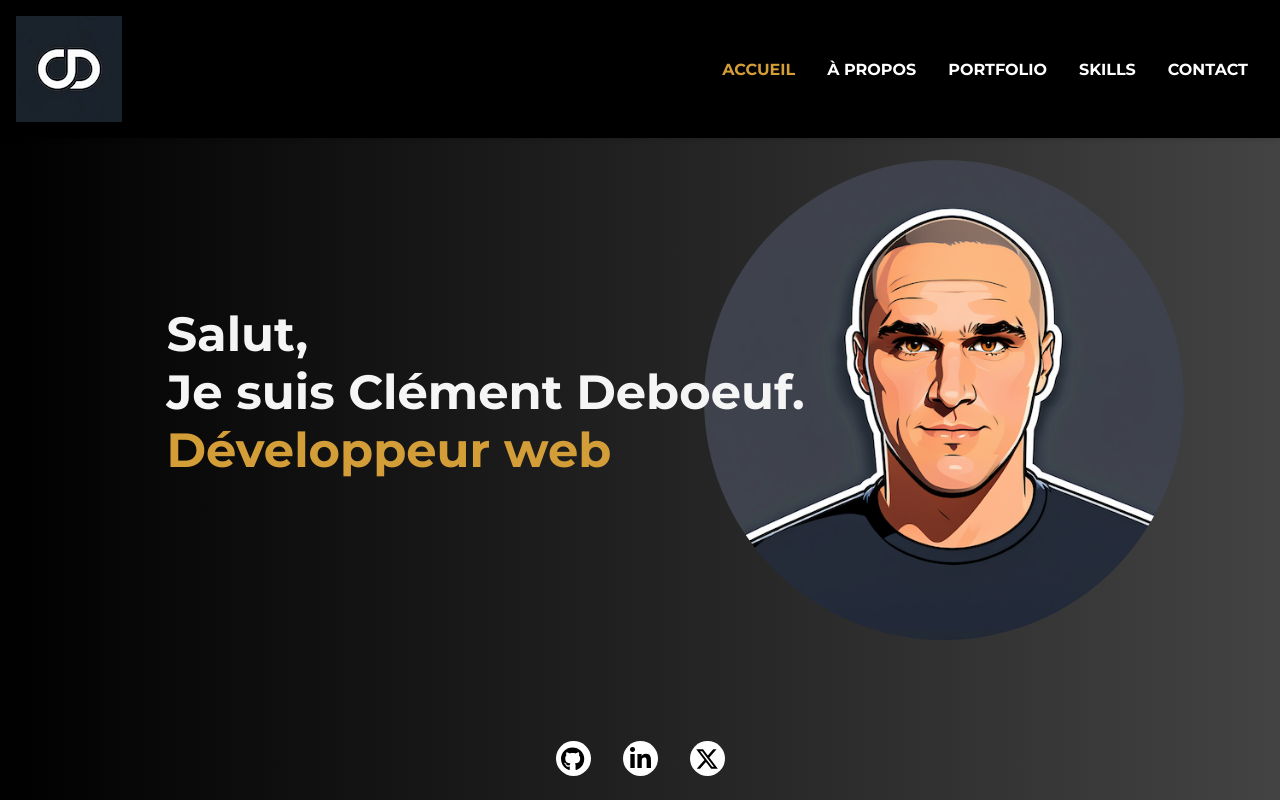
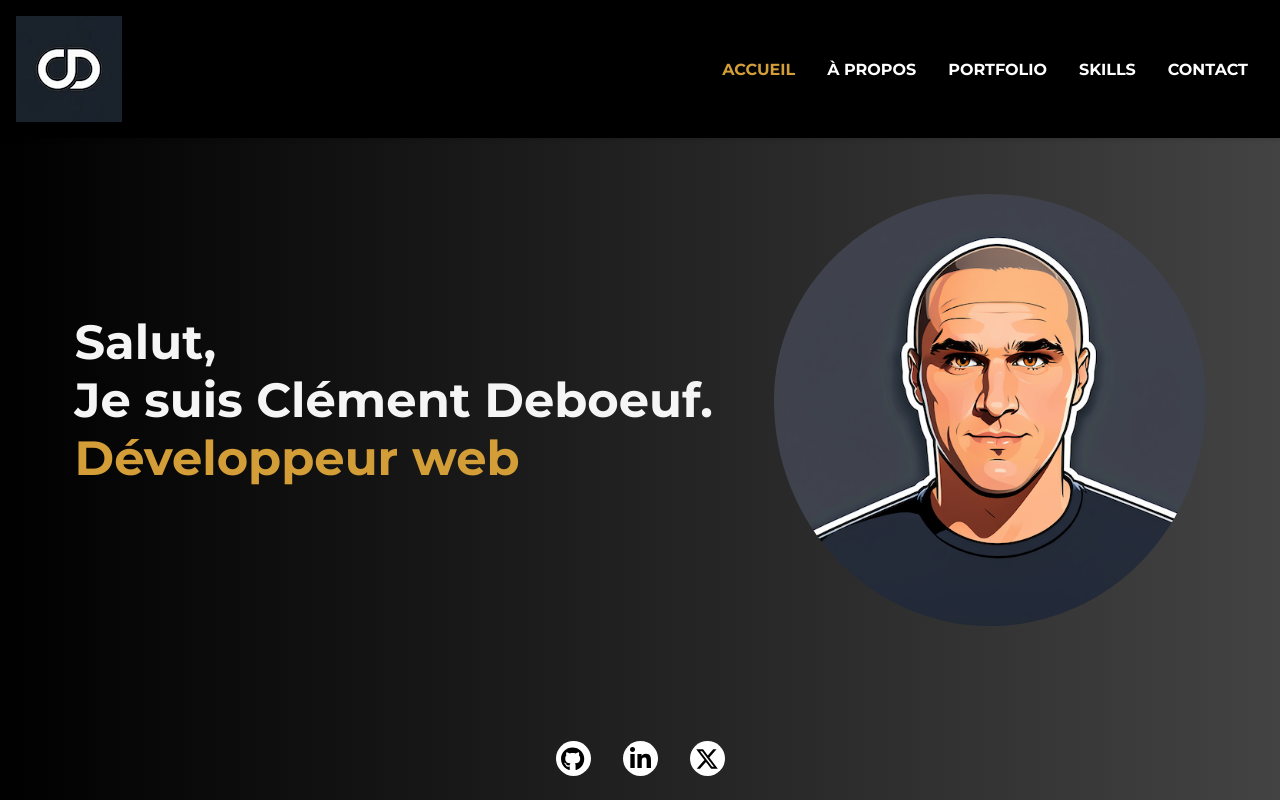
Before and after one commit to Clmt2707/Projet-8-Portfolio, a React (Create React App) app: page / in a window 1280 px wide. Shown: the top 800 px of the page. Built offline with nearby package versions, Linux system fonts and the light colour scheme.

Commit message:
modif css section Home

```diff
--- a/src/components/Home/Home.scss
+++ b/src/components/Home/Home.scss
@@ -6,30 +6,37 @@
     flex-direction: column;
     align-items: center;
     justify-content: center;
-    padding: 0 3rem;
+    padding: 0 1.5rem 0 1.5rem;
     background: #000000;  /* fallback for old browsers */
     background: linear-gradient(to right,#000000, #434343);
     background-position: center;
     background-size: cover;
+    gap: 5%;
+
+    @media screen and (min-width: 984px) {
+        display: flex;
+        flex-direction: row;
+        gap: 5%;
+    }
+
 
     h1 {
         color: #f5f5f5;
-        font-size: 3rem;
-        margin-bottom: 1rem;
-        width: 80%;
+        font-size: clamp(1.5rem, 5vw, 3rem);
         z-index: 1;
 
-        @media screen and (max-width:1180px) {
-            font-size: 2.4rem;
-            width: 100%;
-            text-align: center;
+        @media screen and (max-width: 1160px){
+            font-size: 2.5rem;
         }
 
-        @media screen and (max-width:390px) {
-            font-size: 1.5rem;
-            padding-top: 20px;
+        @media screen and (max-width: 984px){
+            text-align: center;
+            font-size: 2rem;
         }
 
+        @media screen and (max-width: 430px){
+            font-size: 1.5rem;
+        }
     }
 
     span {
@@ -37,27 +44,21 @@
     }
 
     img {
-        width: 25rem;
+        width: 35%;
+        height: auto;
+        object-fit: cover;
         border-radius: 50%;
-        object-fit: cover;
-        padding-top: 15px;
+        padding-top: 20px;
 
-        @media screen and (min-width: 1180px) {
-                position: absolute;
-                left: 55%;
-                width: 30rem;
-                height: auto;
-                padding-top: 0;
-            }
-
-        @media screen and (max-width:413px) {
-            width: 17rem;
-            padding-top: 0;
-            padding-bottom: 5px;
+        @media screen and (max-width:984px){
+            width: 40%;
         }
 
+        @media screen and (max-width:768px){
+            width: 50%;
+            padding: 0;
+        }
     }
-
 
     .socials {
         position: absolute;
```
Also changed, not shown: 13 other files (tests, documents, lock files or other folders).
